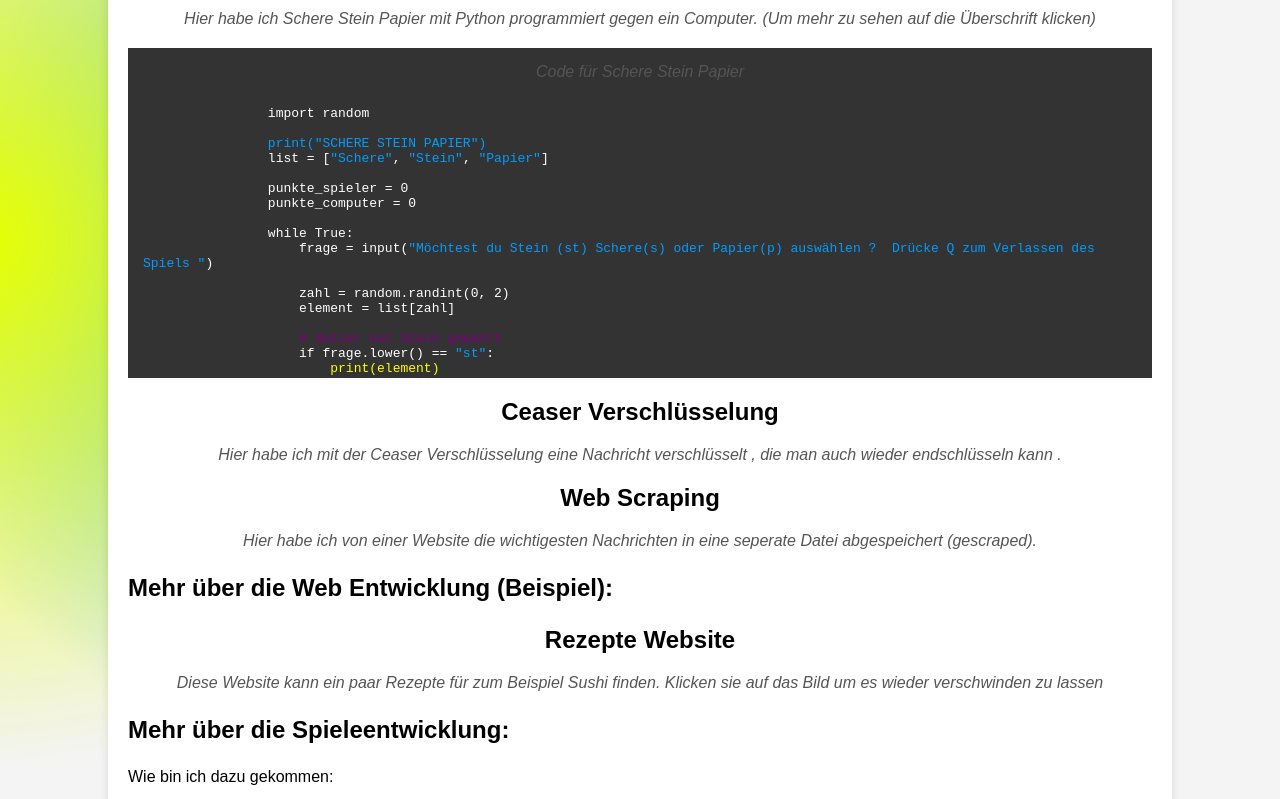
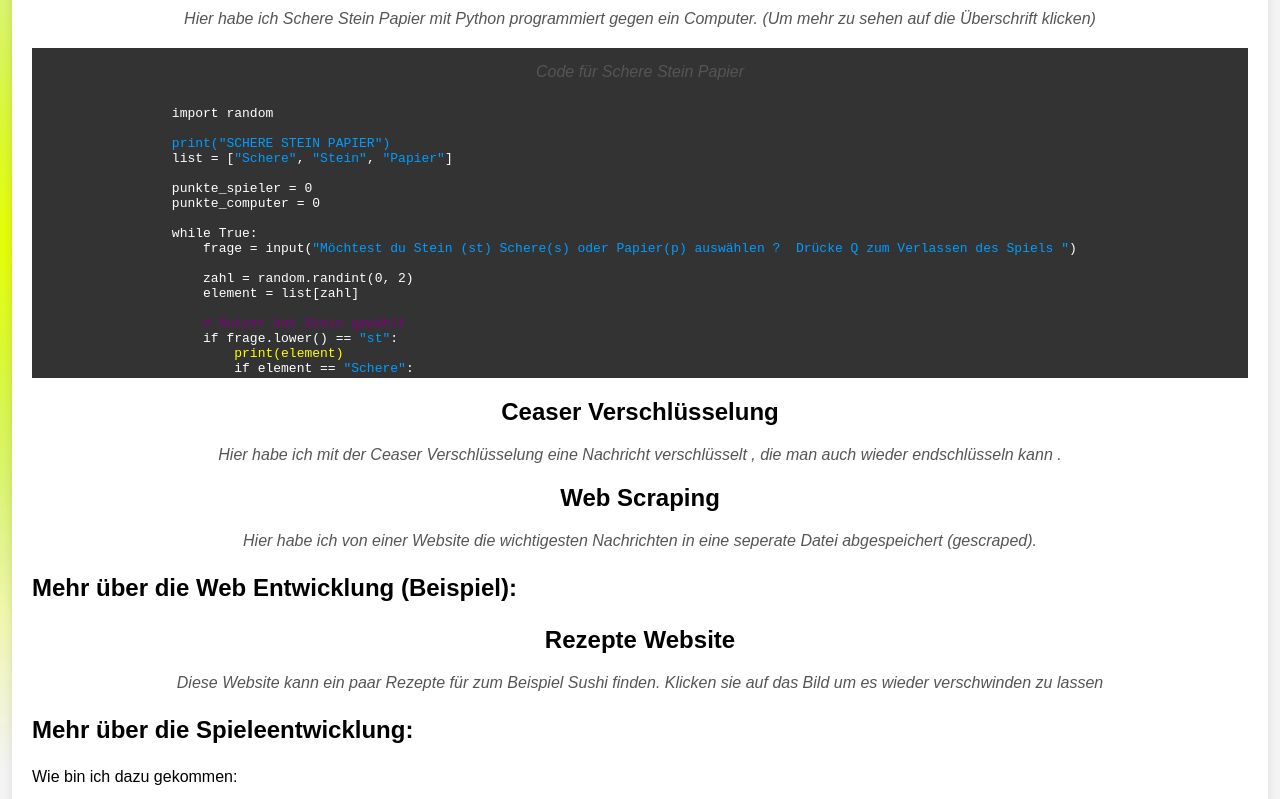
Before and after one commit to Leo17220310/Portfolio, a plain HTML site: page index.html in a window 1280 px wide. Both pictures are taken after a click on the element 640 px from the left and 169 px from the top of the page. Shown: the top 799 px of the page. Drawn offline with Linux system fonts and the light colour scheme.

Commit message:
bigger outlay

```diff
--- a/index.html
+++ b/index.html
@@ -175,6 +175,52 @@ body::after{
             box-shadow: 0 0 10px rgba(0, 0, 0, 0.1); /* Schatten für den Container */
             margin-top: 20px; /* Abstand zwischen Header und Container anpassen */
         }
+
+
+        body {
+    margin: 0;
+    font-family: Arial, sans-serif;
+    display: flex;
+    flex-direction: column;
+    align-items: center;
+    justify-content: center;
+    min-height: 100vh; /* Änderung von 'height' zu 'min-height' */
+    background-color: #f4f4f4;
+}
+
+.container {
+    background-color: #fff;
+    padding: 20px;
+    width: 95%; /* Reduziere die Breite auf 95% */
+    box-shadow: 0 0 10px rgba(0, 0, 0, 0.1);
+    margin-top: 20px;
+}
+
+.header {
+    background-color: #333;
+    color: #fff;
+    text-align: center;
+    padding: 20px;
+    width: 95%; /* Reduziere die Breite auf 95% */
+}
+
+.code {
+    display: none;
+    margin-top: 20px;
+    background-color: #333;
+    padding: 15px;
+    color: #fff;
+    overflow-x: auto; /* Änderung auf 'auto' */
+}
+
+/* Weitere Anpassungen für verschiedene Container... */
+
+.center {
+    position: absolute;
+    top: 50%;
+    left: 50%;
+    transform: translate(-50%, -50%);
+}
     </style>
 </head>
 <body>
```
